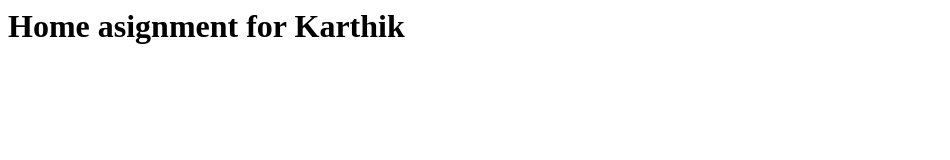
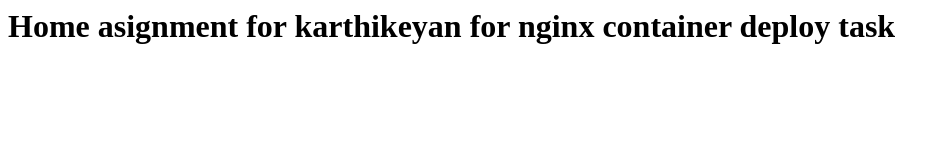
Before and after one commit to skarthikeyan0118/devops_challenge, a plain HTML site: page index.html in a window 1280 px wide. Shown: the whole page, without its empty margins (0-950 px from the left). Drawn offline with Linux system fonts and the light colour scheme.

Commit message:
Update index.html

```diff
--- a/index.html
+++ b/index.html
@@ -1,5 +1,5 @@
 <html>
 <body>
-	<h1> Home asignment for Karthik </h1>
+	<h1> Home asignment for karthikeyan for nginx container deploy task </h1>
 </body>
 </html>
```
